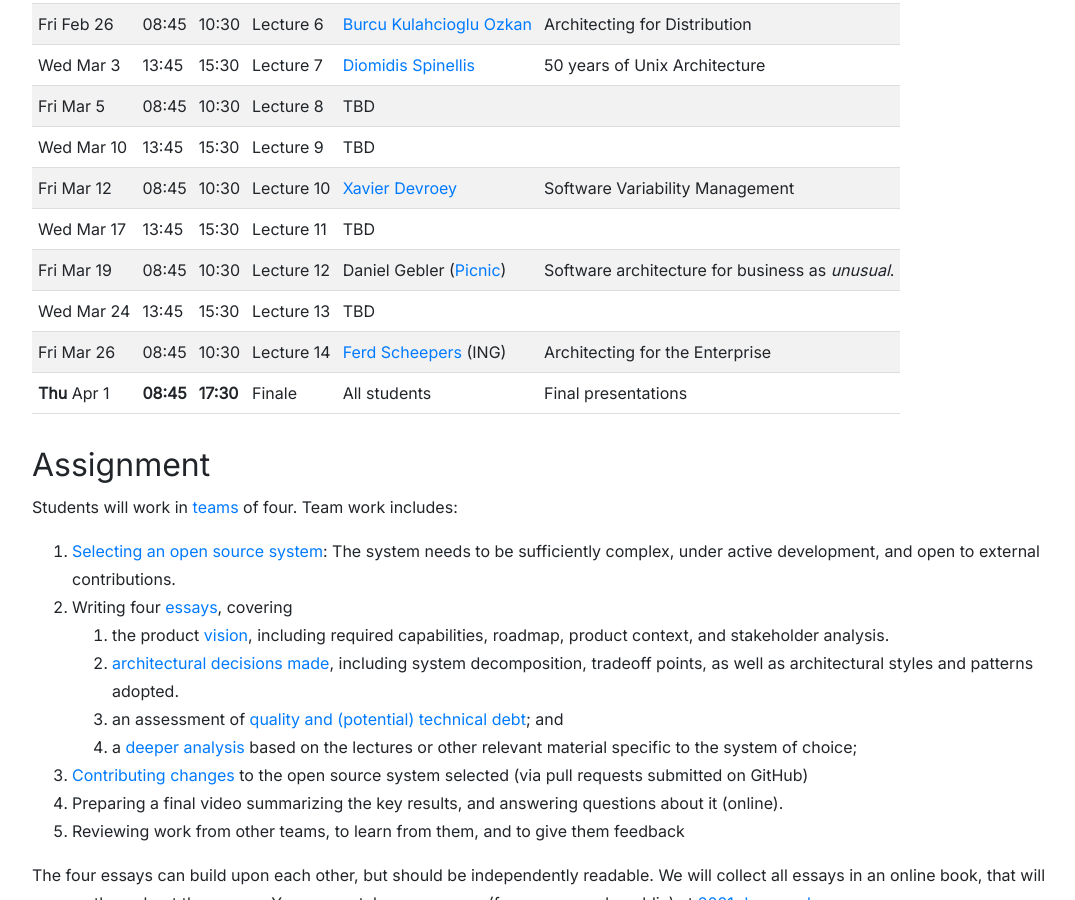
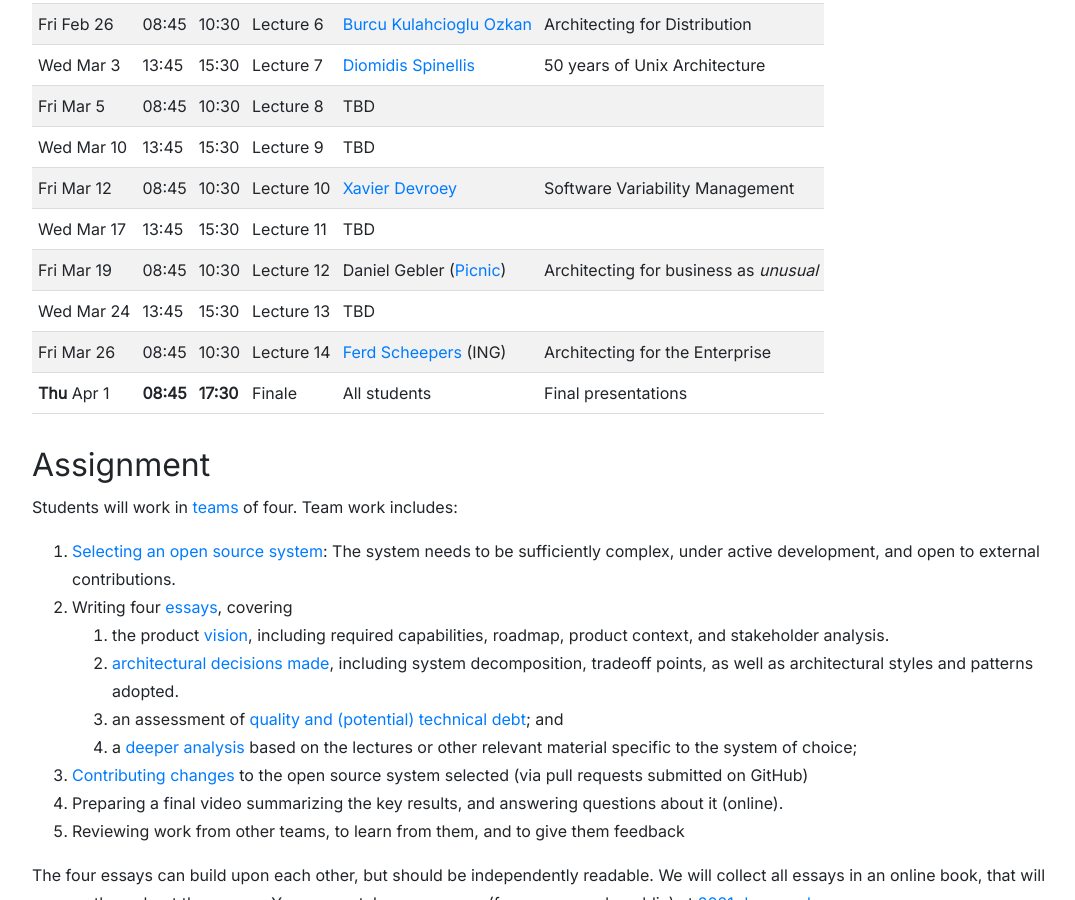
Before and after one commit to SERG-Delft/delftswa, a Jekyll site: the page built from 2021/index.md, in a window 1280 px wide and 900 px high, scrolled down 1399 px. Shown: the whole window, without its empty margins (86-1161 px from the left). Built offline with Jekyll 4.4.1, drawn with Linux system fonts in a browser that asks for light colours.

Commit message:
Title fix for Picnic

```diff
--- a/2021/index.md
+++ b/2021/index.md
@@ -59,7 +59,7 @@ Fri Mar 5  | 08:45 | 10:30 | Lecture 8 | TBD <!-- Adyen? -->
 Wed Mar 10 | 13:45 | 15:30 | Lecture 9 | TBD
 Fri Mar 12 | 08:45 | 10:30 | Lecture 10 | [Xavier Devroey][xavier] | Software Variability Management
 Wed Mar 17 | 13:45 | 15:30 | Lecture 11 | TBD
-Fri Mar 19 | 08:45 | 10:30 | Lecture 12 | Daniel Gebler ([Picnic])  | Software architecture for business as _unusual_.
+Fri Mar 19 | 08:45 | 10:30 | Lecture 12 | Daniel Gebler ([Picnic])  | Architecting for business as _unusual_
 Wed Mar 24 | 13:45 | 15:30 | Lecture 13 | TBD
 Fri Mar 26 | 08:45 | 10:30 | Lecture 14 | [Ferd Scheepers][ferd] (ING) | Architecting for the Enterprise
 **Thu** Apr 1 | **08:45** | **17:30** | Finale | All students | Final presentations
```
